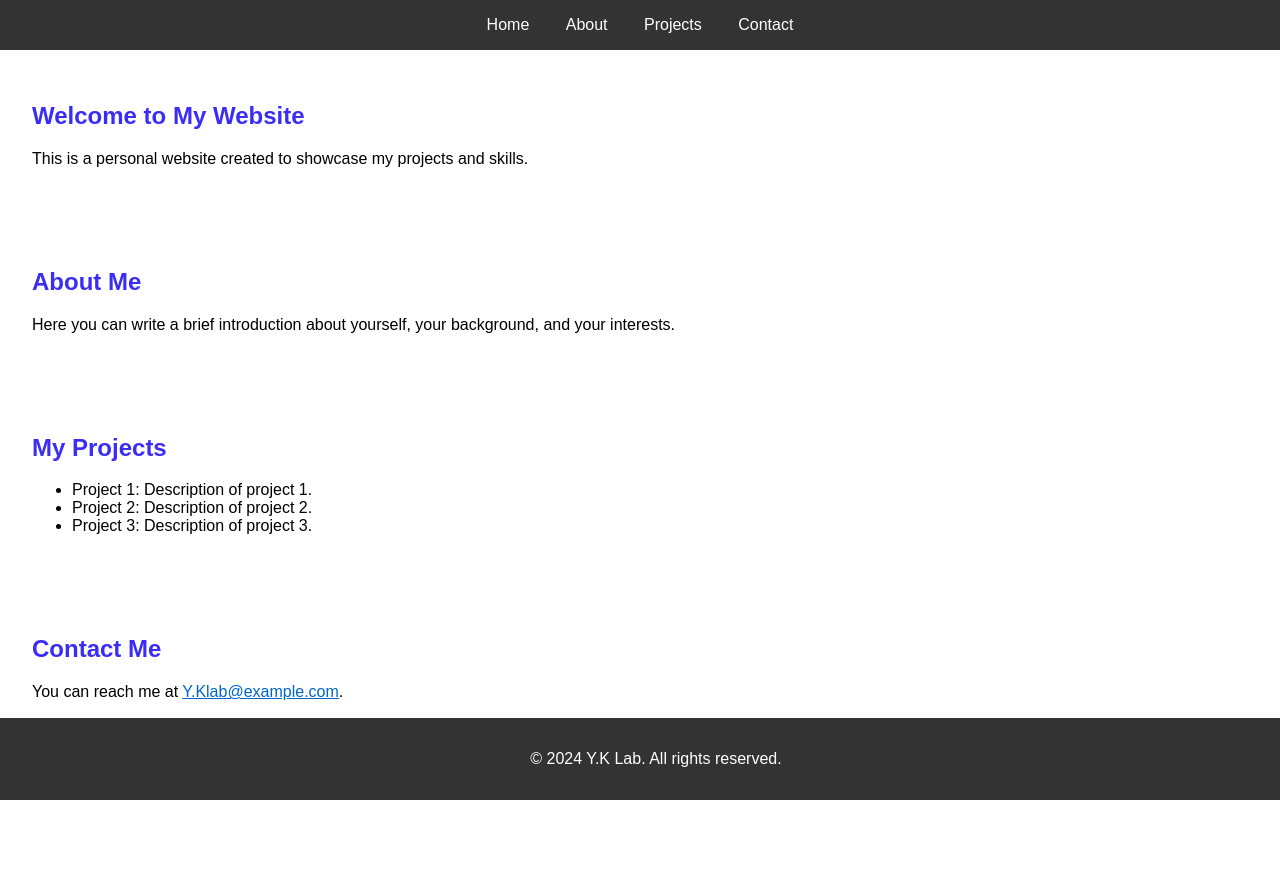
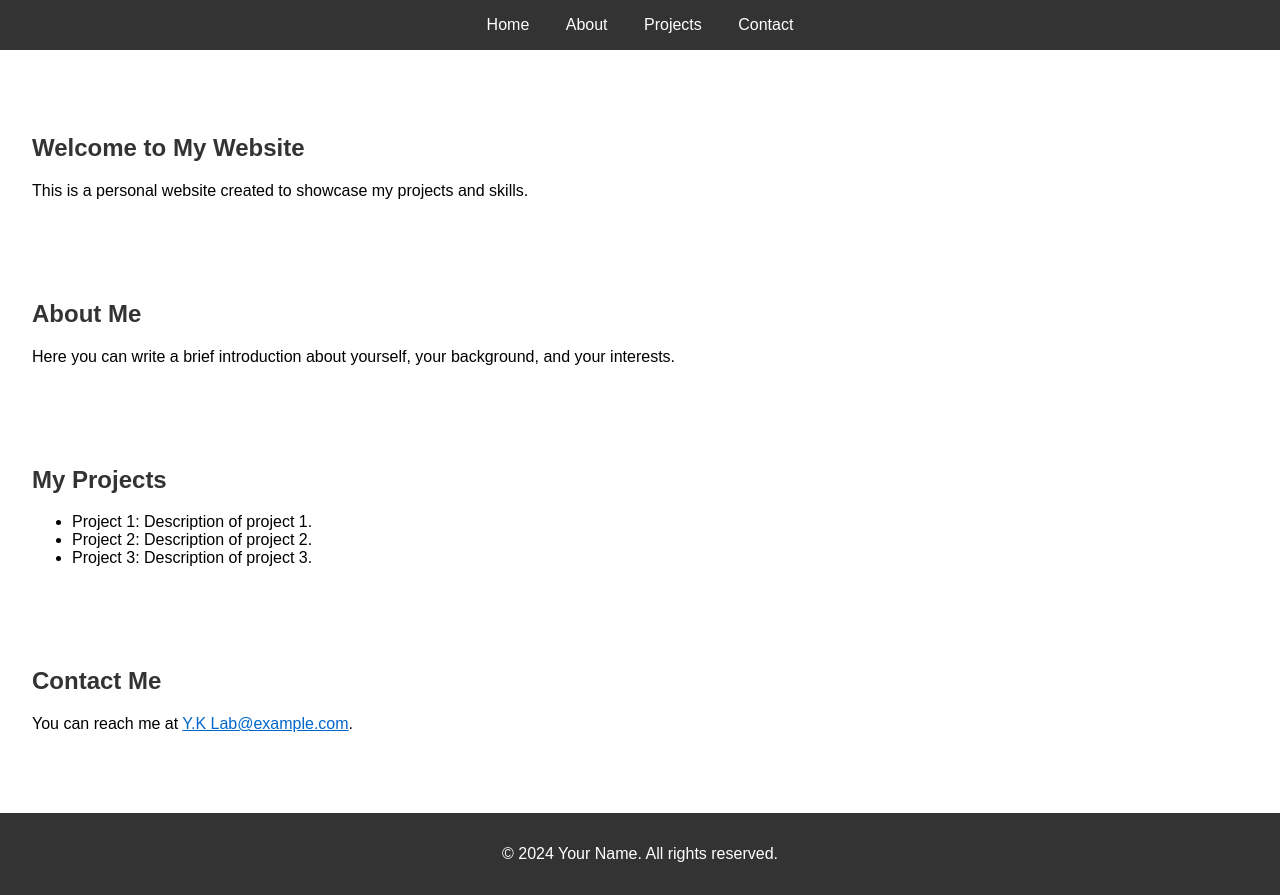
Before and after one commit to Kage0702/kage0702.github.io, a plain HTML site: page index.html in a window 1280 px wide. Before the commit the page ends 800 px from the top, so only its background shows below. Drawn offline with Linux system fonts and the light colour scheme.

Commit message:
fix footer
aaa

```diff
--- a/index.html
+++ b/index.html
@@ -18,6 +18,7 @@
         </nav>
     </header>
 
+    <main>
         <section id="home">
             <h1>Welcome to My Website</h1>
             <p>This is a personal website created to showcase my projects and skills.</p>
@@ -39,11 +40,12 @@
 
         <section id="contact">
             <h2>Contact Me</h2>
-        <p>You can reach me at <a href="mailto:Y.Klab@example.com">Y.Klab@example.com</a>.</p>
+            <p>You can reach me at <a href="mailto:Y.K Lab@example.com">Y.K Lab@example.com</a>.</p>
         </section>
+    </main>
 
     <footer>
-        <p>&copy; 2024 Y.K Lab. All rights reserved.</p>
+        <p>&copy; 2024 Your Name. All rights reserved.</p>
     </footer>
 </body>
 </html>
--- a/styles.css
+++ b/styles.css
@@ -2,6 +2,9 @@ body {
     font-family: Arial, sans-serif;
     margin: 0;
     padding: 0;
+    display: flex;
+    flex-direction: column;
+    min-height: 100vh;
 }
 
 header {
@@ -27,12 +30,17 @@ header nav ul li a {
     text-decoration: none;
 }
 
-section {
+main {
+    flex: 1;
     padding: 2rem;
 }
 
+section {
+    padding: 2rem 0;
+}
+
 h1, h2 {
-    color: #3b2df6;
+    color: #333;
 }
 
 footer {
@@ -40,9 +48,6 @@ footer {
     color: white;
     padding: 1rem;
     text-align: center;
-    position: fixed;
-    width: 100%;
-    bottom: 0;
 }
 
 a {
```
Lines whose indentation alone changed are shown as unchanged.
